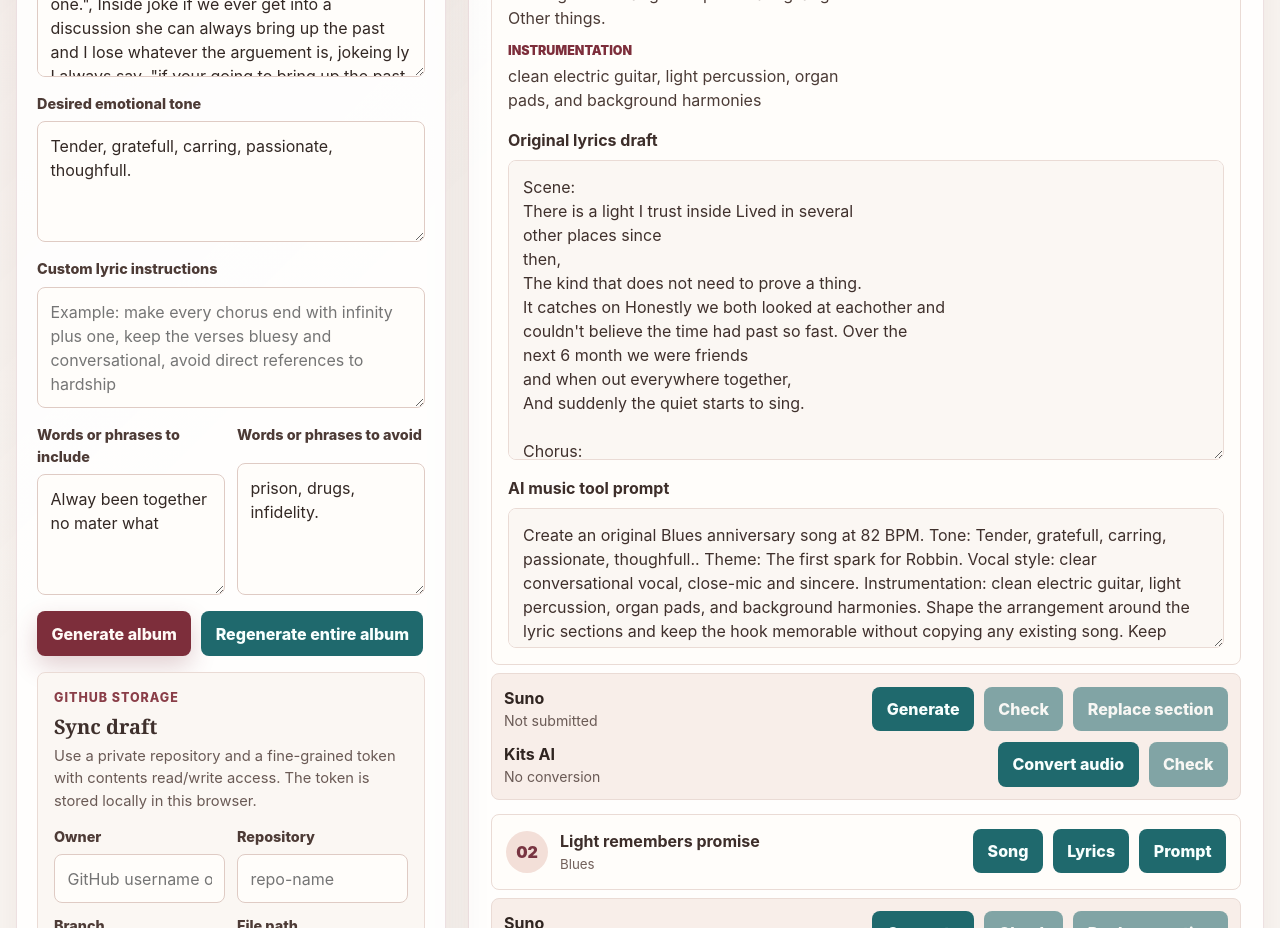
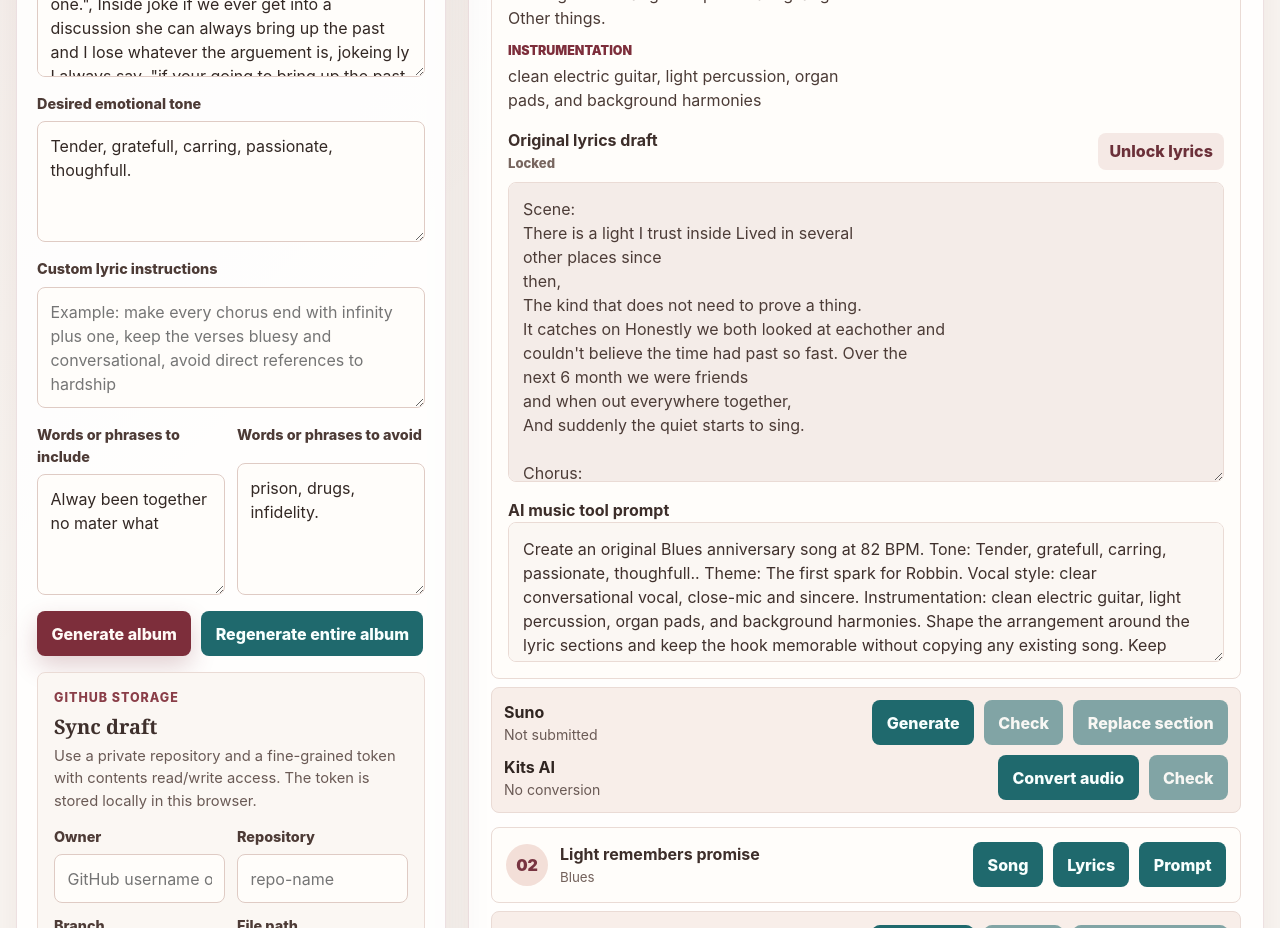
Before and after one commit to dpwebb/DWAnniversaryalbum, a React (Vite) app: page / in a window 1280 px wide. Shown: the part 1100-2028 px from the top of the page. Built offline with nearby package versions, Linux system fonts and the light colour scheme.

Commit message:
Lock generated lyric drafts by default

```diff
--- a/src/App.tsx
+++ b/src/App.tsx
@@ -79,6 +79,16 @@ function normalizeDraft(draft: DraftPayload): DraftState {
       concept: album.concept || generatedAlbum.concept,
       createdAt: album.createdAt || generatedAlbum.createdAt,
       seed: album.seed || generatedAlbum.seed,
+    };
+  }
+
+  if (album) {
+    album = {
+      ...album,
+      tracks: album.tracks.map((track) => ({
+        ...track,
+        lyricsLocked: track.lyricsLocked ?? Boolean(track.lyrics.trim()),
+      })),
     };
   }
 
@@ -193,17 +203,35 @@ export default function App() {
   function handleTrackAction(trackId: number, action: 'song' | 'lyrics' | 'prompt') {
     if (!album) return;
     const nextCount = generationCount + 1;
-    const nextAlbum =
+    const changedAlbum =
       action === 'song'
         ? regenerateSong(inputs, album, trackId, nextCount)
         : action === 'lyrics'
           ? regenerateLyrics(inputs, album, trackId, nextCount)
           : regenerateMusicPrompt(inputs, album, trackId, nextCount);
+    const currentTrack = album.tracks.find((track) => track.id === trackId);
+    const nextAlbum =
+      action === 'song' && currentTrack?.lyricsLocked
+        ? {
+            ...changedAlbum,
+            tracks: changedAlbum.tracks.map((track) =>
+              track.id === trackId
+                ? {
+                    ...track,
+                    lyrics: currentTrack.lyrics,
+                    lyricsLocked: true,
+                  }
+                : track,
+            ),
+          }
+        : changedAlbum;
     setAlbum(nextAlbum);
     setGenerationCount(nextCount);
     setStatus(
       action === 'song'
-        ? `Regenerated track ${trackId}.`
+        ? currentTrack?.lyricsLocked
+          ? `Regenerated track ${trackId} while preserving locked lyrics.`
+          : `Regenerated track ${trackId}.`
         : action === 'lyrics'
           ? `Regenerated lyrics for track ${trackId}.`
           : `Regenerated the music prompt for track ${trackId}.`,
@@ -215,10 +243,30 @@ export default function App() {
       if (!current) return current;
       return {
         ...current,
-        tracks: current.tracks.map((track) => (track.id === trackId ? { ...track, [key]: value } : track)),
+        tracks: current.tracks.map((track) => {
+          if (track.id !== trackId) return track;
+          if (key === 'lyrics' && track.lyricsLocked) return track;
+          return { ...track, [key]: value };
+        }),
+      };
+    });
+    if (key === 'lyrics' && album?.tracks.find((track) => track.id === trackId)?.lyricsLocked) {
+      setError('Unlock the lyrics before editing them.');
+      return;
+    }
+    setError('');
+  }
+
+  function setTrackLyricsLocked(trackId: number, lyricsLocked: boolean) {
+    setAlbum((current) => {
+      if (!current) return current;
+      return {
+        ...current,
+        tracks: current.tracks.map((track) => (track.id === trackId ? { ...track, lyricsLocked } : track)),
       };
     });
     setError('');
+    setStatus(lyricsLocked ? `Locked lyrics for track ${trackId}.` : `Unlocked lyrics for track ${trackId}.`);
   }
 
   async function copyAlbum() {
@@ -948,7 +996,12 @@ export default function App() {
               <div className="track-list">
                 {album.tracks.map((track) => (
                   <div className="track-stack" key={track.id}>
-                    <TrackCard track={track} onAction={handleTrackAction} onEdit={updateTrackText} />
+                    <TrackCard
+                      track={track}
+                      onAction={handleTrackAction}
+                      onEdit={updateTrackText}
+                      onLyricsLockChange={setTrackLyricsLocked}
+                    />
                     <ApiTrackPanel
                       track={track}
                       result={apiResults[track.id]}
@@ -1050,10 +1103,12 @@ function TrackCard({
   track,
   onAction,
   onEdit,
+  onLyricsLockChange,
 }: {
   track: SongPlan;
   onAction: (trackId: number, action: 'song' | 'lyrics' | 'prompt') => void;
   onEdit: (trackId: number, key: 'lyrics' | 'musicPrompt', value: string) => void;
+  onLyricsLockChange: (trackId: number, lyricsLocked: boolean) => void;
 }) {
   const [open, setOpen] = useState(track.id === 1);
 
@@ -1104,11 +1159,24 @@ function TrackCard({
             </div>
           </dl>
           <section>
-            <h3>Original lyrics draft</h3>
+            <div className="section-heading">
+              <div>
+                <h3>Original lyrics draft</h3>
+                <span className="lock-status">{track.lyricsLocked ? 'Locked' : 'Unlocked for editing'}</span>
+              </div>
+              <button
+                type="button"
+                className="ghost-button compact-button"
+                onClick={() => onLyricsLockChange(track.id, !track.lyricsLocked)}
+              >
+                {track.lyricsLocked ? 'Unlock lyrics' : 'Lock lyrics'}
+              </button>
+            </div>
             <textarea
               className="track-textarea lyrics-editor"
               aria-label={`Original lyrics draft for ${track.title}`}
               value={track.lyrics}
+              readOnly={track.lyricsLocked}
               onChange={(event) => onEdit(track.id, 'lyrics', event.target.value)}
             />
           </section>
--- a/src/lib/generator.ts
+++ b/src/lib/generator.ts
@@ -235,6 +235,7 @@ function buildSong(inputs: AlbumInputs, seed: number, trackNumber: number): Song
     shortDescription,
     dedicationNote,
     lyrics,
+    lyricsLocked: true,
     vocalStyle: pick(vocalStyles, seed + trackNumber * 23),
     instrumentation: pick(instruments, seed + trackNumber * 29),
     musicPrompt: '',
@@ -293,6 +294,7 @@ export function regenerateLyrics(inputs: AlbumInputs, album: AlbumPlan, trackId:
         ? {
             ...track,
             lyrics: buildLyrics(inputs, seed, trackId),
+            lyricsLocked: true,
           }
         : track,
     ),
--- a/src/styles.css
+++ b/src/styles.css
@@ -373,7 +373,28 @@ dd {
 .track-body h3 {
   color: #3d2e2a;
   font-size: 1rem;
-  margin: 0 0 8px;
+  margin: 0;
+}
+
+.section-heading {
+  align-items: center;
+  display: flex;
+  gap: 12px;
+  justify-content: space-between;
+  margin-bottom: 8px;
+}
+
+.lock-status {
+  color: #78665f;
+  display: block;
+  font-size: 0.82rem;
+  font-weight: 800;
+  margin-top: 2px;
+}
+
+.compact-button {
+  min-height: 34px;
+  padding: 0.42rem 0.7rem;
 }
 
 pre,
@@ -396,6 +417,12 @@ pre,
   display: block;
   min-height: 300px;
   resize: vertical;
+}
+
+.track-textarea:read-only {
+  background: #f4ece8;
+  color: #4c3c37;
+  cursor: default;
 }
 
 .prompt-editor {
@@ -560,7 +587,8 @@ pre,
 
   .panel-heading,
   .album-toolbar,
-  .track-header {
+  .track-header,
+  .section-heading {
     display: grid;
   }
 
--- a/src/types.ts
+++ b/src/types.ts
@@ -20,6 +20,7 @@ export type SongPlan = {
   shortDescription: string;
   dedicationNote: string;
   lyrics: string;
+  lyricsLocked: boolean;
   vocalStyle: string;
   instrumentation: string;
   musicPrompt: string;
```
Also changed, not shown: 1 other file (tests, documents, lock files or other folders).
